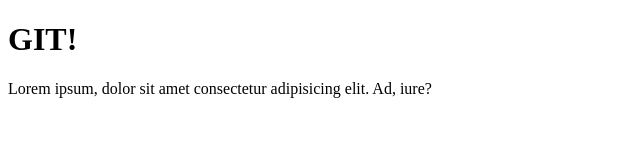
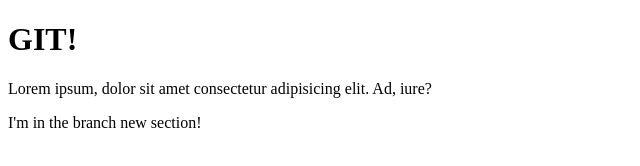
Before and after one commit to ChavaLeah/project, a plain HTML site: page index.html in a window 1280 px wide. Shown: the whole page, without its empty margins (0-640 px from the left). Drawn offline with Linux system fonts and the light colour scheme.

Commit message:
added a new paragraph

```diff
--- a/index.html
+++ b/index.html
@@ -10,5 +10,8 @@
     <p>
       Lorem ipsum, dolor sit amet consectetur adipisicing elit. Ad, iure?
     </p>
+    <p>
+        I'm in the branch new section!
+    </p>
 </body>
 </html>
```
